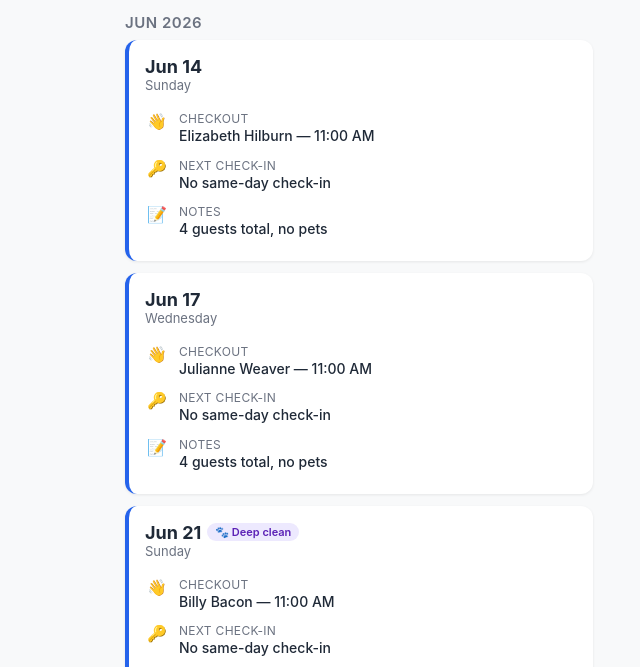
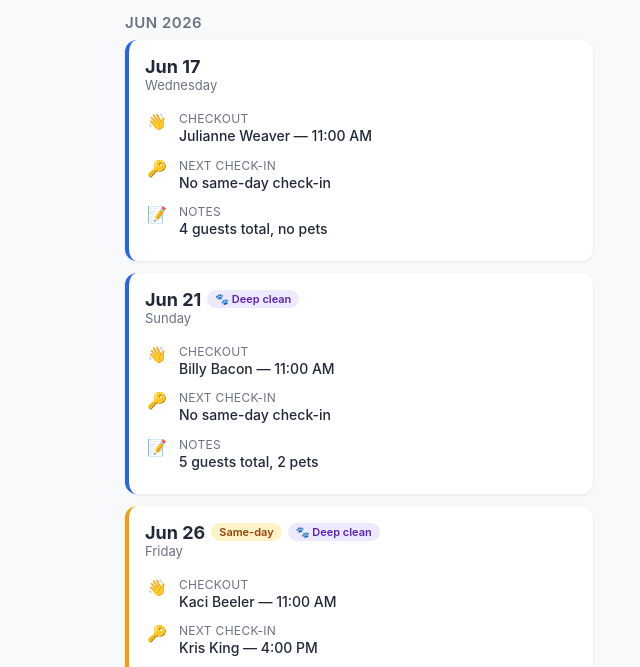
Before and after one commit to e1cap1tan/miller-retreat, a plain HTML site: page index.html in a window 1280 px wide. Shown: the part 133-800 px from the top of the page, without its empty margins (281-921 px from the left). Drawn offline with Linux system fonts and the light colour scheme.

Commit message:
Update cleaning calendar

```diff
--- a/index.html
+++ b/index.html
@@ -224,19 +224,8 @@
 
     <script>
     const SCHEDULE_DATA = {
-        "updated": "2026-06-14T10:28:19-05:00",
+        "updated": "2026-06-15T06:15:08-05:00",
         "cleanings": [
-                {
-                        "date": "2026-06-14",
-                        "checkoutGuest": "Elizabeth Hilburn",
-                        "checkoutTime": "11:00 AM",
-                        "checkinGuest": null,
-                        "checkinTime": null,
-                        "sameDayTurnaround": false,
-                        "pets": false,
-                        "petCount": 0,
-                        "notes": "4 guests total, no pets"
-                },
                 {
                         "date": "2026-06-17",
                         "checkoutGuest": "Julianne Weaver",
```
